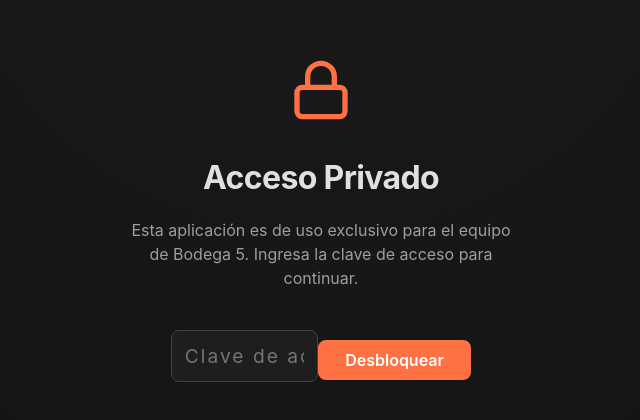
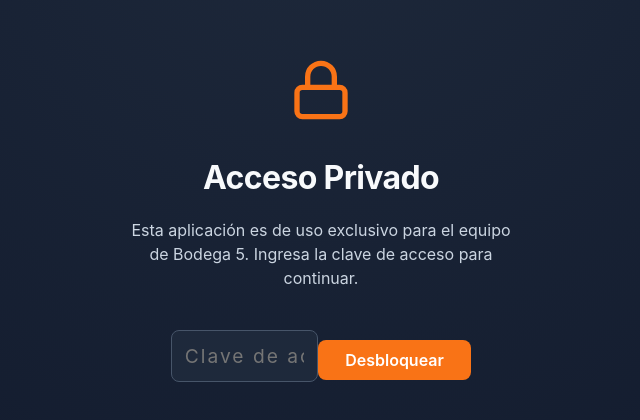
Before and after one commit to Zaviso/bike-assembly-bodega5-zaviso, a React (Vite) app: page /admin in a window 1280 px wide. Shown: the part 148-568 px from the top of the page, without its empty margins (319-959 px from the left). Built offline with nearby package versions, Linux system fonts and the light colour scheme.

Commit message:
style: Apply soft slate theme and teal accents

```diff
--- a/src/index.css
+++ b/src/index.css
@@ -1,27 +1,27 @@
 :root {
-  /* Industrial Dark Theme Colors */
-  --bg-dark: #121212;
-  --bg-panel: #1e1e1e;
-  --bg-card: #2d2d2d;
+  /* Soft Dark Slate Theme Colors */
+  --bg-dark: #0f172a;
+  --bg-panel: #1e293b;
+  --bg-card: #334155;
 
-  --text-primary: #e0e0e0;
-  --text-secondary: #9e9e9e;
+  --text-primary: #f8fafc;
+  --text-secondary: #cbd5e1;
 
-  --accent-orange: #ff7043;
-  --accent-orange-hover: #ff5722;
-  --accent-yellow: #ffca28;
-  --accent-yellow-hover: #ffb300;
+  --accent-orange: #f97316;
+  --accent-orange-hover: #ea580c;
+  --accent-teal: #14b8a6;
+  --accent-teal-hover: #0d9488;
 
-  --border-color: #424242;
-  --success: #66bb6a;
-  --danger: #ef5350;
+  --border-color: #475569;
+  --success: #10b981;
+  --danger: #ef4444;
 
   font-family: 'Inter', 'Roboto', system-ui, -apple-system, BlinkMacSystemFont, 'Segoe UI', Oxygen, Ubuntu, Cantarell, 'Open Sans', 'Helvetica Neue', sans-serif;
   line-height: 1.5;
   font-weight: 400;
 
   color: var(--text-primary);
-  background: radial-gradient(circle at 50% 0%, #1a1a1a 0%, var(--bg-dark) 100%);
+  background: radial-gradient(circle at 50% 0%, #1e293b 0%, var(--bg-dark) 100%);
   background-attachment: fixed;
 
   font-synthesis: none;
@@ -82,12 +82,13 @@ button.primary:hover {
 
 button.secondary {
   background-color: transparent;
-  border: 1px solid var(--accent-orange);
-  color: var(--accent-orange);
+  border: 1px solid var(--accent-teal);
+  color: var(--accent-teal);
 }
 
 button.secondary:hover {
-  background-color: rgba(255, 112, 67, 0.1);
+  background-color: rgba(20, 184, 166, 0.1);
+  box-shadow: 0 0 8px rgba(20, 184, 166, 0.3);
 }
 
 input, select, textarea {
@@ -134,8 +135,8 @@ label {
 }
 
 .card {
-  background: linear-gradient(145deg, #2a2a2a, #222222);
-  border-radius: 12px;
+  background: linear-gradient(145deg, #1e293b, #0f172a);
+  border-radius: 16px;
   padding: 1.5rem;
   box-shadow: 0 4px 20px rgba(0, 0, 0, 0.4), inset 0 1px 0 rgba(255, 255, 255, 0.05);
   border: 1px solid var(--border-color);
```
